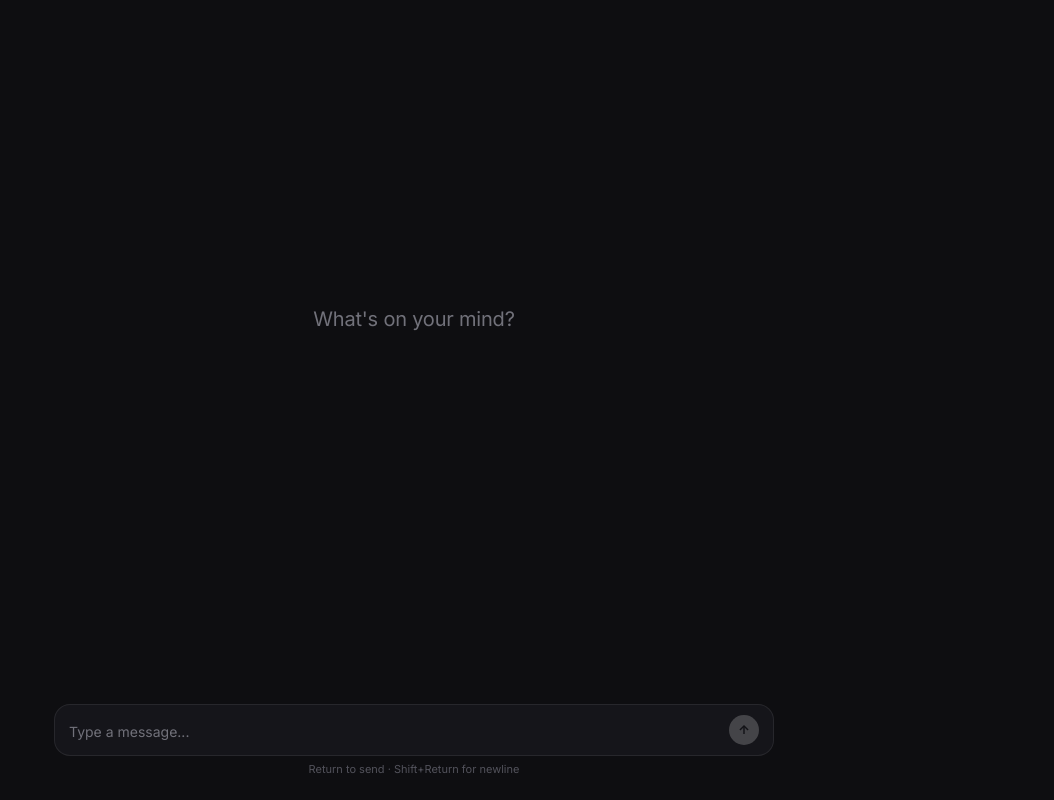
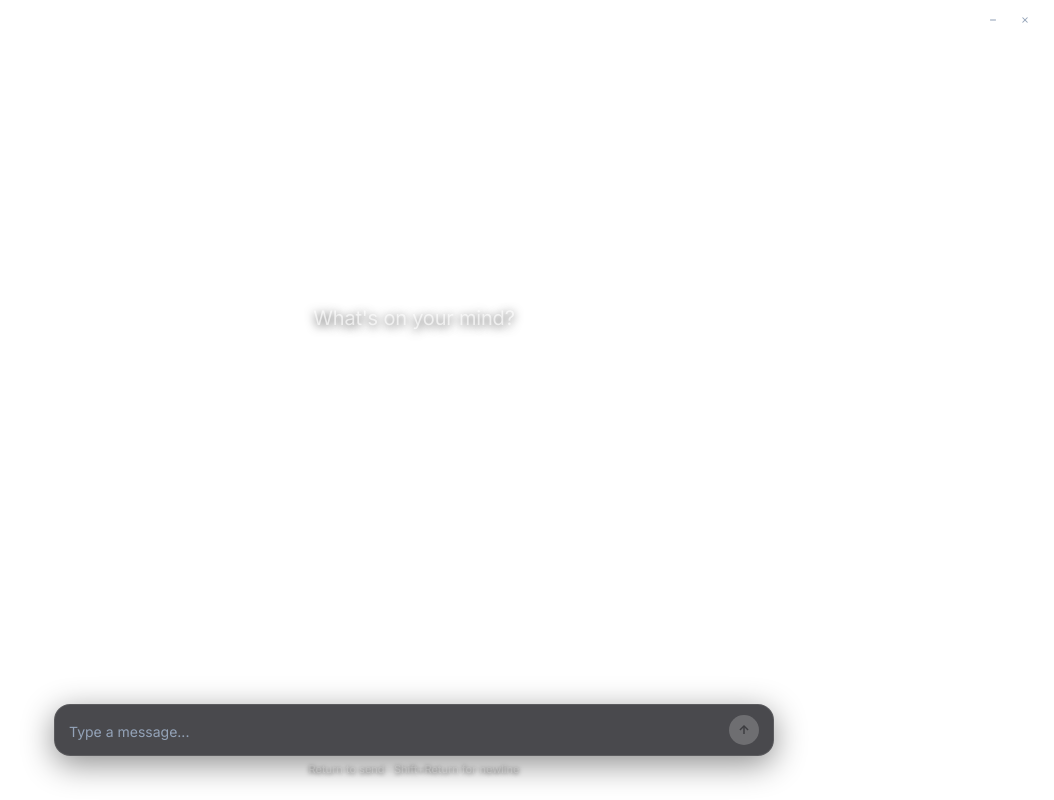
Before and after one commit to Siddharthakhandelwal/Veil, a React (Vite) app: page / in a window 1280 px wide. Shown: the whole page, without its empty margins (226-1280 px from the left). Built offline with nearby package versions, Linux system fonts and the light colour scheme; the HTML template or start-up script is replaced by a standard one.

Commit message:
feat: make UI completely transparent with glassmorphic floating elements

```diff
--- a/src/App.jsx
+++ b/src/App.jsx
@@ -88,13 +88,36 @@ export function App() {
 
   return (
     <div className="minimal-app">
-      {/* Top drag strip & optional clear action */}
+      {/* Top drag strip with clear action and window controls */}
       <div className="titlebar-strip">
-        {messages.length > 0 && (
-          <button className="clear-btn" onClick={() => setMessages([])}>
-            Clear
+        <div className="titlebar-left">
+          {messages.length > 0 && (
+            <button className="clear-btn" onClick={() => setMessages([])}>
+              Clear
+            </button>
+          )}
+        </div>
+        <div className="titlebar-controls">
+          <button
+            className="win-btn"
+            title="Minimize"
+            onClick={() => window.electronAPI?.minimize()}
+          >
+            <svg width="10" height="10" viewBox="0 0 24 24" fill="none" stroke="currentColor" strokeWidth="2.5">
+              <line x1="5" y1="12" x2="19" y2="12" />
+            </svg>
           </button>
-        )}
+          <button
+            className="win-btn close"
+            title="Close"
+            onClick={() => window.electronAPI?.close()}
+          >
+            <svg width="10" height="10" viewBox="0 0 24 24" fill="none" stroke="currentColor" strokeWidth="2.5">
+              <line x1="18" y1="6" x2="6" y2="18" />
+              <line x1="6" y1="6" x2="18" y2="18" />
+            </svg>
+          </button>
+        </div>
       </div>
 
       {/* Main Chat Scroll View */}
--- a/src/index.css
+++ b/src/index.css
@@ -1,39 +1,38 @@
 /* ==========================================================================
-   Minimalist Desktop Chat - Pure Craft & Restraint
-   Anti-slop: Monastic, high contrast, zero branding, distraction-free
+   Minimalist Desktop Chat - Pure Transparent & Floating UI
+   Craft: 100% transparent native window with refined glassmorphic readability
    ========================================================================== */
 
 :root {
-  /* Warm Slate & Charcoal Palette */
-  --bg-app: #0e0e11;
-  --bg-surface: #17171c;
-  --bg-elevated: #202026;
-  --bg-input: #15151a;
-  --border-subtle: rgba(255, 255, 255, 0.08);
-  --border-hover: rgba(255, 255, 255, 0.16);
-  --border-focus: rgba(255, 255, 255, 0.28);
+  /* Transparent & Frosted Glass Palette */
+  --bg-app: transparent;
+  --bg-user-bubble: rgba(36, 36, 44, 0.78);
+  --bg-assistant-bubble: rgba(18, 18, 24, 0.72);
+  --bg-composer: rgba(16, 16, 22, 0.76);
+  --bg-code: rgba(10, 10, 14, 0.88);
+
+  --border-subtle: rgba(255, 255, 255, 0.1);
+  --border-hover: rgba(255, 255, 255, 0.2);
+  --border-focus: rgba(255, 255, 255, 0.35);
 
   /* Typography */
   --font-sans: 'Inter', -apple-system, BlinkMacSystemFont, 'Segoe UI', Roboto, sans-serif;
   --font-mono: 'JetBrains Mono', Menlo, Consolas, monospace;
 
   /* Contrast-compliant text */
-  --text-primary: #f4f4f6;
-  --text-secondary: #a1a1aa;
-  --text-muted: #71717a;
-  --text-dim: #52525b;
+  --text-primary: #f8fafc;
+  --text-secondary: #cbd5e1;
+  --text-muted: #94a3b8;
+  --text-dim: #64748b;
 
-  /* Accent - Pure refined white / subtle glow */
   --accent-btn: #ffffff;
   --accent-btn-text: #09090b;
 
-  /* Radii */
   --radius-sm: 6px;
-  --radius-md: 10px;
+  --radius-md: 12px;
   --radius-lg: 16px;
   --radius-full: 9999px;
 
-  /* Motion */
   --ease-spring: cubic-bezier(0.16, 1, 0.3, 1);
 }
 
@@ -48,7 +47,7 @@ html, body, #root {
   height: 100%;
   width: 100%;
   overflow: hidden;
-  background-color: var(--bg-app);
+  background: transparent !important;
   color: var(--text-primary);
   font-family: var(--font-sans);
   -webkit-font-smoothing: antialiased;
@@ -63,66 +62,107 @@ html, body, #root {
   background: transparent;
 }
 ::-webkit-scrollbar-thumb {
-  background: rgba(255, 255, 255, 0.12);
+  background: rgba(255, 255, 255, 0.16);
   border-radius: var(--radius-full);
 }
 ::-webkit-scrollbar-thumb:hover {
-  background: rgba(255, 255, 255, 0.22);
+  background: rgba(255, 255, 255, 0.28);
 }
 
 ::selection {
-  background-color: rgba(255, 255, 255, 0.2);
+  background-color: rgba(255, 255, 255, 0.25);
   color: #ffffff;
 }
 
-/* App Shell */
+/* Completely Transparent App Shell */
 .minimal-app {
   display: flex;
   flex-direction: column;
   height: 100vh;
   width: 100vw;
-  background: var(--bg-app);
+  background: transparent !important;
   position: relative;
 }
 
-/* Window Drag Bar (for frameless titlebar on Windows) */
+/* Window Drag Bar (for frameless transparent window) */
 .titlebar-strip {
-  height: 38px;
+  height: 40px;
   width: 100%;
   display: flex;
   align-items: center;
-  justify-content: flex-end;
+  justify-content: space-between;
   padding: 0 16px;
   -webkit-app-region: drag;
   flex-shrink: 0;
 }
 
+.titlebar-left {
+  display: flex;
+  align-items: center;
+  gap: 8px;
+  -webkit-app-region: no-drag;
+}
+
+.titlebar-controls {
+  display: flex;
+  align-items: center;
+  gap: 6px;
+  -webkit-app-region: no-drag;
+}
+
+.win-btn {
+  width: 26px;
+  height: 26px;
+  border-radius: var(--radius-sm);
+  background: rgba(255, 255, 255, 0.05);
+  border: 1px solid rgba(255, 255, 255, 0.08);
+  color: var(--text-muted);
+  cursor: pointer;
+  display: flex;
+  align-items: center;
+  justify-content: center;
+  transition: all 150ms ease;
+  backdrop-filter: blur(8px);
+}
+
+.win-btn:hover {
+  background: rgba(255, 255, 255, 0.12);
+  color: var(--text-primary);
+  border-color: rgba(255, 255, 255, 0.18);
+}
+
+.win-btn.close:hover {
+  background: rgba(239, 68, 68, 0.6);
+  color: #ffffff;
+  border-color: rgba(239, 68, 68, 0.8);
+}
+
 .clear-btn {
-  -webkit-app-region: no-drag;
-  background: transparent;
-  border: 1px solid transparent;
+  background: rgba(255, 255, 255, 0.05);
+  border: 1px solid rgba(255, 255, 255, 0.08);
   color: var(--text-muted);
   font-size: 11px;
-  font-family: var(--font-sans);
-  padding: 4px 8px;
+  padding: 4px 10px;
   border-radius: var(--radius-sm);
   cursor: pointer;
   transition: all 150ms ease;
+  backdrop-filter: blur(8px);
 }
 
 .clear-btn:hover {
-  color: var(--text-secondary);
-  background: rgba(255, 255, 255, 0.05);
-  border-color: var(--border-subtle);
+  color: var(--text-primary);
+  background: rgba(255, 255, 255, 0.12);
+  border-color: rgba(255, 255, 255, 0.16);
 }
 
 /* Chat Main View */
 .chat-container {
   flex: 1;
   overflow-y: auto;
-  padding: 20px 24px;
+  padding: 12px 24px 20px;
   display: flex;
   flex-direction: column;
+  background: transparent;
 }
 
 .chat-inner {
@@ -131,7 +171,7 @@ html, body, #root {
   margin: 0 auto;
   display: flex;
   flex-direction: column;
-  gap: 24px;
+  gap: 20px;
   min-height: 100%;
 }
 
@@ -143,13 +183,15 @@ html, body, #root {
   justify-content: center;
   text-align: center;
   padding-bottom: 80px;
+  background: transparent;
 }
 
 .empty-prompt {
   font-size: 20px;
   font-weight: 400;
-  color: var(--text-muted);
+  color: rgba(255, 255, 255, 0.65);
   letter-spacing: -0.01em;
+  text-shadow: 0 2px 10px rgba(0, 0, 0, 0.7);
 }
 
 /* Message Rows */
@@ -180,39 +222,44 @@ html, body, #root {
 
 .msg-bubble {
   max-width: 82%;
-  padding: 12px 16px;
+  padding: 12px 18px;
   border-radius: var(--radius-md);
   font-size: 14px;
   line-height: 1.6;
   word-break: break-word;
   white-space: pre-wrap;
+  backdrop-filter: blur(20px);
+  -webkit-backdrop-filter: blur(20px);
 }
 
 .msg-row.user .msg-bubble {
-  background: var(--bg-elevated);
+  background: var(--bg-user-bubble);
   border: 1px solid var(--border-subtle);
   color: var(--text-primary);
   border-bottom-right-radius: 4px;
+  box-shadow: 0 4px 20px rgba(0, 0, 0, 0.35);
 }
 
 .msg-row.assistant .msg-bubble {
-  background: transparent;
+  background: var(--bg-assistant-bubble);
+  border: 1px solid var(--border-subtle);
   color: var(--text-primary);
-  padding-left: 0;
-  padding-top: 4px;
+  border-bottom-left-radius: 4px;
+  box-shadow: 0 4px 20px rgba(0, 0, 0, 0.35);
 }
 
 .msg-time {
   font-size: 11px;
-  color: var(--text-dim);
-  margin-top: 4px;
+  color: rgba(255, 255, 255, 0.45);
+  margin-top: 5px;
   font-family: var(--font-mono);
+  text-shadow: 0 1px 4px rgba(0, 0, 0, 0.6);
 }
 
 /* Code Snippet */
 .code-container {
   margin-top: 10px;
-  background: #09090b;
+  background: var(--bg-code);
   border: 1px solid var(--border-subtle);
   border-radius: var(--radius-sm);
   overflow: hidden;
@@ -224,7 +271,7 @@ html, body, #root {
   align-items: center;
   justify-content: space-between;
   padding: 6px 12px;
-  background: rgba(255, 255, 255, 0.02);
+  background: rgba(255, 255, 255, 0.03);
   border-bottom: 1px solid var(--border-subtle);
   font-size: 11px;
   color: var(--text-muted);
@@ -258,7 +305,12 @@ html, body, #root {
   display: flex;
   align-items: center;
   gap: 5px;
-  padding: 10px 0;
+  padding: 10px 14px;
+  background: var(--bg-assistant-bubble);
+  border-radius: var(--radius-md);
+  border: 1px solid var(--border-subtle);
+  backdrop-filter: blur(16px);
+  -webkit-backdrop-filter: blur(16px);
 }
 
 .dot {
@@ -288,29 +340,33 @@ html, body, #root {
   }
 }
 
-/* Bottom Composer Bar */
+/* Bottom Floating Composer Bar */
 .composer-dock {
   padding: 0 24px 24px;
   max-width: 768px;
   width: 100%;
   margin: 0 auto;
   flex-shrink: 0;
+  background: transparent;
 }
 
 .composer-frame {
-  background: var(--bg-input);
+  background: var(--bg-composer);
+  backdrop-filter: blur(24px);
+  -webkit-backdrop-filter: blur(24px);
   border: 1px solid var(--border-subtle);
   border-radius: var(--radius-lg);
   padding: 10px 14px;
   display: flex;
   align-items: flex-end;
   gap: 10px;
+  box-shadow: 0 8px 32px rgba(0, 0, 0, 0.45);
   transition: border-color 150ms ease, box-shadow 150ms ease;
 }
 
 .composer-frame:focus-within {
   border-color: var(--border-focus);
-  box-shadow: 0 4px 20px rgba(0, 0, 0, 0.4);
+  box-shadow: 0 10px 36px rgba(0, 0, 0, 0.55);
 }
 
 .composer-input {
@@ -358,7 +414,8 @@ html, body, #root {
 .dock-hint {
   text-align: center;
   font-size: 11px;
-  color: var(--text-dim);
+  color: rgba(255, 255, 255, 0.4);
   margin-top: 6px;
   font-family: var(--font-sans);
+  text-shadow: 0 1px 4px rgba(0, 0, 0, 0.6);
 }
```
Also changed, not shown: electron/main.js (+4 -7 lines).
